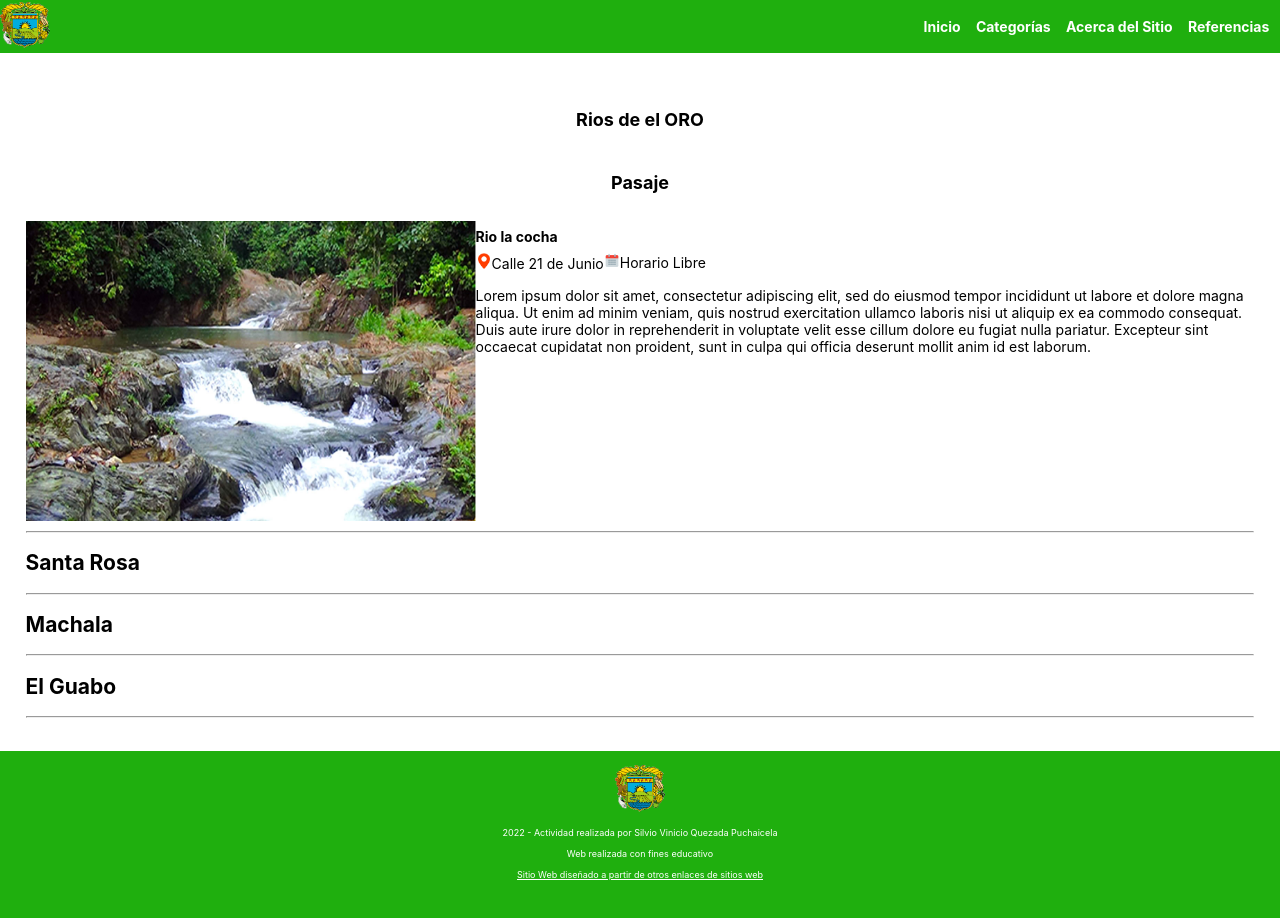
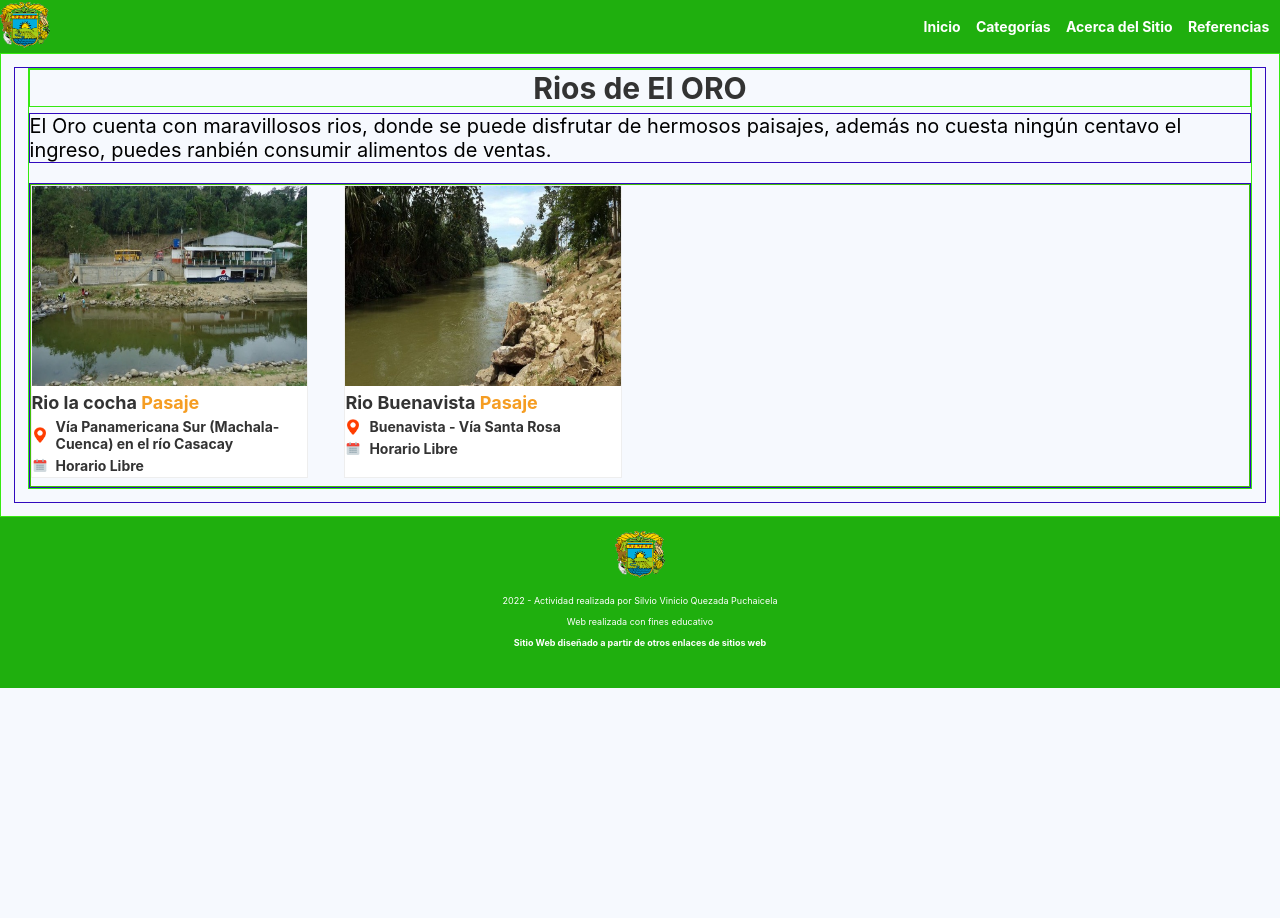
Before and after one commit to silvioquezada/herramientashtmlcsspec3, a website built with Parcel: page src/rios.html in a window 1280 px wide. After the commit the page ends 800 px from the top, so only its background shows below. Built offline with nearby package versions, Linux system fonts and the light colour scheme; a web font is replaced by a local one.

Commit message:
Definición de diseño previo del sitio web

```diff
--- a/src/css/estructura.css
+++ b/src/css/estructura.css
@@ -12,7 +12,13 @@ body{
     padding-bottom: 0;
     margin: 0;
     font-family: 'Inter', sans-serif;
-    font-size: 14px;
+    font-size: 20px;
+    background-color: #F6F9FE;
+}
+
+a {
+    font-weight: 700;
+    text-decoration:none;
 }
 
 nav a {
@@ -21,7 +27,7 @@ nav a {
     text-decoration:none;
 }
 
-nav a:hover{
+a:hover{
     color: rgb(245, 157, 35);
 }
 
@@ -111,14 +117,23 @@ footer a{
 
 /*Inicia textos*/
 .textotitulo{
+    color: #333333;
+    margin: 0;
+    padding: 0;
+    text-align: center;
+    font-size: 30px;
+}
+
+.textolink{
+    color: #333333;
     padding-top: 0;
     padding-bottom: 0;
     text-align: center;
-    font-size: 18px;
+    font-size: 20px;
 }
 
 .textotitulomd{
-    font-size: 14px;
+    font-size: 18px;
     font-weight: 700;
     text-align: left;
     margin-top: 1%;
@@ -207,10 +222,11 @@ footer a{
 
      /*Inicia Textos*/
     .textotitulo{
-        padding-top: 1%;
-        padding-bottom: 1%;
+        color: #333333;
+        margin: 0;
+        padding: 0;
         text-align: center;
-        font-size: 18px;
+        font-size: 30px;
     }
     /*Finaliza Textos*/
 }
@@ -262,6 +278,8 @@ footer a{
     main {
         grid-column: 1 / 13;
         grid-row: 2;
+        border: 1px solid rgb(54, 233, 18);
+
     }
 
     footer {
@@ -274,19 +292,33 @@ footer a{
         padding-left: 12px;
     }
 
+    article{
+        border: 1px solid rgb(54, 233, 18);
+        padding: 0;
+        margin: 0;
+    }
+
     /*Inicia textotitulo de articulo*/
     .textotitulo{
-        padding-top: 1%;
-        padding-bottom: 1%;
+        border: 1px solid rgb(54, 233, 18);
+        color: #333333;
+        margin: 0;
+        padding: 0;
         text-align: center;
-        font-size: 18px;
+        font-size: 30px;
     }
     /*Termina textotitulo de articulo*/
 
     /*Inicia Contenedor de Sección*/
     .contenedorcontenido{
+        border: 1px solid rgb(49, 10, 190);
         margin: 1%;
-        padding: 1%;
+        padding-top: 0;
     }
     /*Termina Contenedor de Sección*/
+
+    .textocontenido{
+        border: 1px solid rgb(49, 10, 190);
+        margin-top: 0.5%;
+    }
 }
--- a/src/css/index.css
+++ b/src/css/index.css
@@ -17,13 +17,14 @@
     object-position: bottom;
 }
 
-.boxcontenedorportada .boxportada .textolinkfotosportada{
+.boxcontenedorportada .boxportada .textolink{
     margin-top: 1%;
-    margin-bottom: 8%;
+    margin-bottom: 7%;
     padding: 1%;
 }
 
 .textoportada{
+    font-weight: 700;
     margin-top: 1%;
     margin-bottom: 1%;
     padding: 0%;
--- a/src/css/rios.css
+++ b/src/css/rios.css
@@ -1,58 +1,102 @@
-.seccionboxiconos
+
+.textotitulomd a
 {
-    display: flex;
+    color: #333333;
 }
+
+.textotitulomd span
+{
+    text-align: right;
+    color: rgb(245, 157, 35);
+}
+
+.boxfoto{
+    font-size: 14px;
+    color: #333333;
+    display: block;
+}
+
 
 .boxicono
 {
     display: flex;
+    align-items: center;
+    gap: 2%;
 }
 
-.seccionfoto
+.seccionboxfoto
+{
+    border: 1px solid #EEEEEE;
+    background-color: rgb(255, 255, 255);
+    margin-bottom: 3%;
+}
+
+.fotoseccion
 {
     width: 100%;
 }
 
 @media screen and (min-width: 400px) {
-    .seccionboxiconos
-    {
-        display: flex;
-    }
+
 
     .boxicono
     {
         display: flex;
+        align-items: center;
+        gap: 1%;
     }
 
-    .seccionfoto
+    .seccionboxfoto
+    {
+        border: 1px solid #EEEEEE;
+        background-color: rgb(255, 255, 255);
+
+    }
+
+    .fotoseccion
     {
         width: 100%;
     }
 }
 
 @media screen and (min-width: 800px) {
-    .seccionfoto
+    .contenedorcategoria
     {
-        height: 300px;
-        width: 450px;
-    }
-
-    .seccionboxiconos
-    {
-        display: flex;
+        border: 1px solid rgb(49, 10, 190);
     }
 
     .boxicono
     {
         display: flex;
+        align-items: center;
+        gap: 3%;
     }
 
     .boxfoto{
-        text-align: left;
-        display: flex;
-        flex-flow: row;
+        border: 1px solid rgb(67, 190, 10);
+        font-size: 14px;
+        display: grid;
+        grid-template-columns: 1fr 1fr 1fr 1fr;
+        column-gap: 3%;
+        row-gap: 3%;
+        color: #333333;
+    }
+
+    .seccionboxfoto
+    {
+        border: 1px solid #EEEEEE;
+        background-color: rgb(255, 255, 255);
+
+    }
+
+    .fotoseccion
+    {
+        height: 200px;
+        width: 100%;
     }
 
 
 
+
+
 }
--- /dev/null
+++ b/src/css/rios_detalles.css
@@ -0,0 +1,91 @@
+/*
+.seccionboxiconos
+{
+    display: flex;
+}
+
+.boxicono
+{
+    display: flex;
+}
+
+.seccionfoto
+{
+    width: 100%;
+}
+
+@media screen and (min-width: 400px) {
+    .seccionboxiconos
+    {
+        display: flex;
+    }
+
+    .boxicono
+    {
+        display: flex;
+    }
+
+    .seccionfoto
+    {
+        width: 100%;
+    }
+}
+*/
+
+@media screen and (min-width: 800px) {
+    .contenedordetallecategoria
+    {
+        border: 1px solid rgb(49, 10, 190);
+        display: grid;
+        grid-template-columns: 2fr 1fr;
+        padding-top: 0;
+        margin-top: 0;
+    }
+
+    /*
+
+
+
+
+
+    */
+
+    .boxfotodetalle{
+        border: 1px solid #EEEEEE;
+        background-color: rgb(255, 255, 255);
+        /*
+        text-align: left;
+        display: flex;
+        flex-flow: column;
+        padding-top: 0;
+        */
+    }
+
+    .seccionboxfotodetalle
+    {
+        border: 1px solid rgb(7, 11, 235);
+        background: aqua;
+        text-align: center;
+    }
+
+    .seccionboxiconos
+    {
+        display: flex;
+    }
+
+    .fotosecciondetalle
+    {
+        height: 300px;
+        width: 80%;
+    }
+
+    .boxicono
+    {
+        padding-right: 3%;
+        text-align: left;
+        display: flex;
+        flex-flow: row;
+        align-items: center;
+    }
+
+}
--- a/src/css/style.css
+++ b/src/css/style.css
@@ -1,3 +1,4 @@
 @import "estructura.css";
 @import "index.css";
 @import "rios.css";
+@import "rios_detalles.css";
--- a/src/rios.html
+++ b/src/rios.html
@@ -44,24 +44,41 @@
           <section class="contenedorcontenido">
             <article>
 
-                <h1 class="textotitulo">Rios de el ORO</h1>
-                <div class="contenedorcategorias">
+                <h1 class="textotitulo">Rios de El ORO</h1>
+                <p class="textocontenido">El Oro cuenta con maravillosos rios, donde se puede disfrutar de hermosos paisajes, además no cuesta ningún centavo el ingreso, puedes ranbién consumir alimentos de ventas.</p>
+                <div class="contenedorcategoria">
 
-                        <h2 class="textotitulo">Pasaje</h2>
 
                         <div class="boxfoto">
+
                             <div  class="seccionboxfoto">
-                              <img src="img/rios_portada.jpg" class="seccionfoto" alt="Imagen Rio la cocha">
+                              <img src="img/rios/pasaje/cocha.jpg" class="fotoseccion" alt="Imagen Rio la cocha">
+                              <div class="seccionboxdetalle">
+                                  <p class="textotitulomd"><a href="rio_cocha_detalles.html">Rio la cocha</a> <span>Pasaje</span></p>
+
+
+                                  <div class="boxicono">
+                                    <img src="img/ubicacion.png" class="iconos" alt="Imagen Rio la cocha">
+                                    <p class="textoportada">Vía Panamericana Sur (Machala-Cuenca) en el río Casacay</p>
+                                  </div>
+
+                                  <div class="boxicono">
+                                    <img src="img/calendario.png" class="iconos" alt="Imagen Rio la cocha">
+                                    <p class="textoportada">Horario Libre</p>
                                   </div>
 
 
+                              </div>
+                            </div>
+
+                            <div  class="seccionboxfoto">
+                              <img src="img/rios/pasaje/buenavista.jpg" class="fotoseccion" alt="Imagen Rio la cocha">
                               <div class="seccionboxdetalle">
-                              <p class="textotitulomd">Rio la cocha</p>
+                                  <p class="textotitulomd"><a href="rio_cocha_detalles.html">Rio Buenavista</a> <span>Pasaje</span></p>
 
-                              <div class="seccionboxiconos">
                                   <div class="boxicono">
                                     <img src="img/ubicacion.png" class="iconos" alt="Imagen Rio la cocha">
-                                  <p class="textoportada">Calle 21 de Junio</p>
+                                    <p class="textoportada">Buenavista - Vía Santa Rosa</p>
                                   </div>
 
                                   <div class="boxicono">
@@ -70,8 +87,6 @@
                                   </div>
 
                               </div>
-
-                              <p>Lorem ipsum dolor sit amet, consectetur adipiscing elit, sed do eiusmod tempor incididunt ut labore et dolore magna aliqua. Ut enim ad minim veniam, quis nostrud exercitation ullamco laboris nisi ut aliquip ex ea commodo consequat. Duis aute irure dolor in reprehenderit in voluptate velit esse cillum dolore eu fugiat nulla pariatur. Excepteur sint occaecat cupidatat non proident, sunt in culpa qui officia deserunt mollit anim id est laborum.</p>
                             </div>
 
 
@@ -79,25 +94,11 @@
 
 
 
-
                         </div>
-                        <hr>
 
 
-                    <div class="boxcategoria">
-                        <h2>Santa Rosa</h2>
-                        <hr>
-                    </div>
 
-                    <div class="boxcategoria">
-                        <h2>Machala</h2>
-                        <hr>
-                    </div>
 
-                    <div class="boxcategoria">
-                        <h2>El Guabo</h2>
-                        <hr>
-                    </div>
                 </div>
 
             </article>
```
Also changed, not shown: src/index.html (+6 -6 lines), src/rio_cocha_detalles.html (added, +138 -0 lines), src/img/rios/pasaje/buenavista.jpg (added), src/img/rios/pasaje/cocha.jpg (added). Lines whose indentation alone changed are shown as unchanged.
